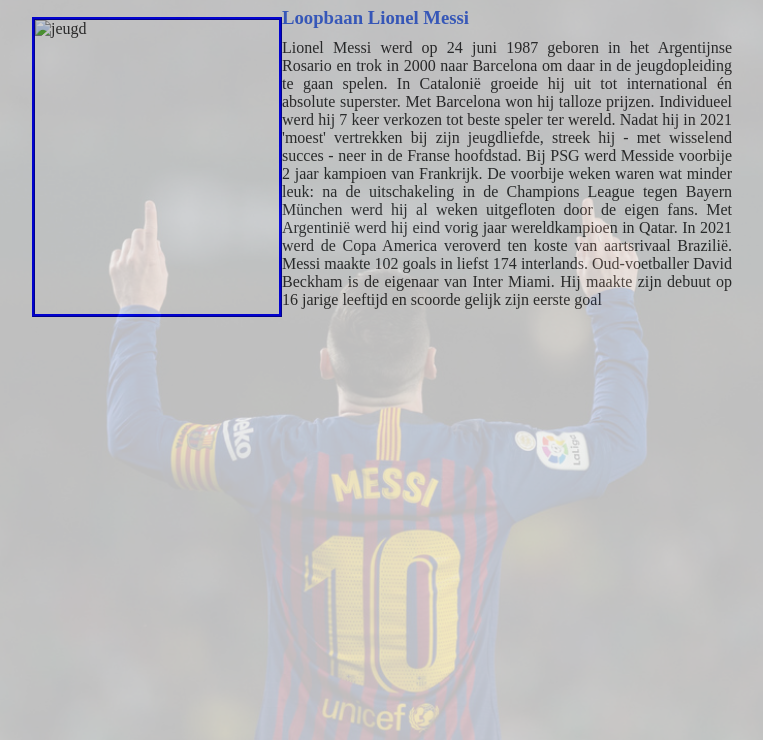
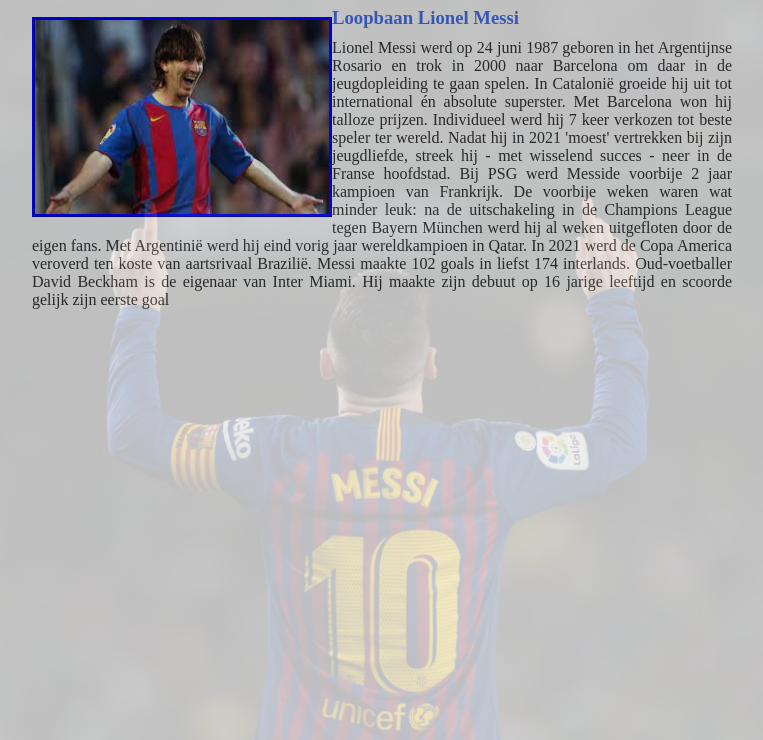
Before and after one commit to Tijmene07/messi, a plain HTML site: page clubs.html in a window 1280 px wide. Shown: the part 60-800 px from the top of the page, without its empty margins (258-1021 px from the left). Drawn offline with Linux system fonts and the light colour scheme.

Commit message:
messi bijna af

```diff
--- a/clubs.html
+++ b/clubs.html
@@ -23,7 +23,7 @@
           <li><a class="active" href="clubs.html">clubs</a></li>
         </ul>
       </nav>
-      <img class="item-plaatje" src="afbeeldingen/messi debuut 2.html" alt="jeugd">
+      <img class="item-plaatje3" src="afbeeldingen/debuut messi de goat.jpeg" alt="jeugd">
       <main>
     <p><h3>Loopbaan Lionel Messi</h3>
         Lionel Messi werd op 24 juni 1987 geboren in het Argentijnse Rosario en trok in 2000 naar Barcelona om daar in de jeugdopleiding te gaan spelen. In Catalonië groeide hij uit tot international én absolute superster.
--- a/style.css
+++ b/style.css
@@ -63,7 +63,11 @@ img {
 /* Indeling voor hoofd pagina */
 
 /* .item {} */ /* hier doen we nog niks mee, dat mag je zelf toevoegen */
-
+.item-plaatje3 {
+  float:left;
+  width:300px;
+  height:200px;
+}
 .item-plaatje2 {
  float:right;
 width: 250px;
```
Also changed, not shown: afbeeldingen/debuut messi de goat.jpeg (added).
